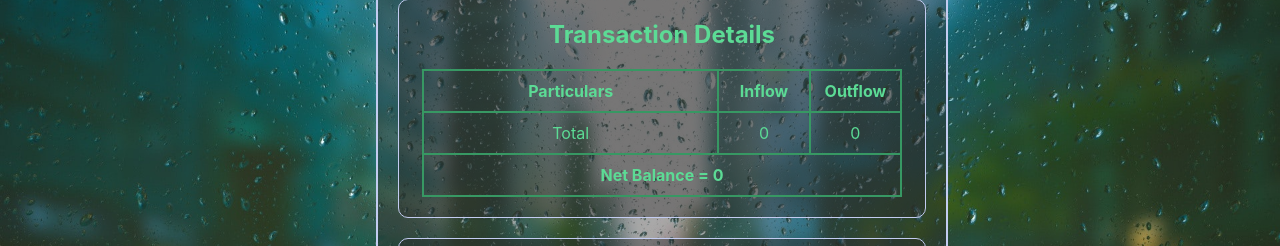
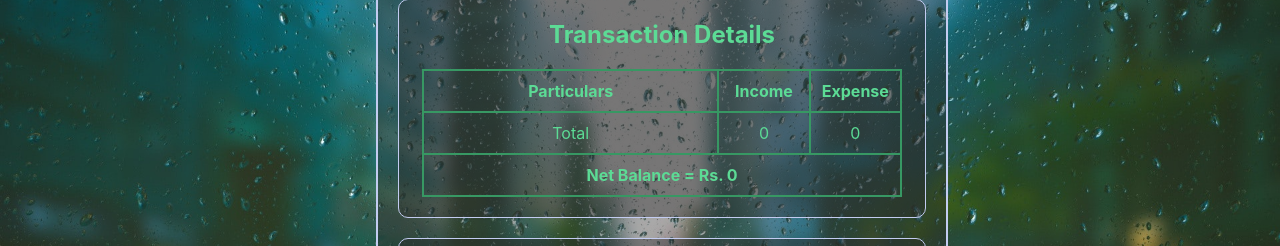
Before and after one commit to m-adnan-farooq/expense-tracker-basic, a React (Create React App) app: page / in a window 1280 px wide. Shown: the part 127-373 px from the top of the page. Built offline with nearby package versions, Linux system fonts and the light colour scheme.

Commit message:
Number Seperator Added

```diff
--- /dev/null
+++ b/src/components/NumberFormat.js
@@ -0,0 +1,12 @@
+
+export const NumberFormat = value =>
+  new Intl.NumberFormat().format(value);
+
+export const NumberFormatRs = value =>
+    new Intl.NumberFormat("en",{
+        style : "currency",
+        currency : "PKR",
+        minimumFractionDigits: 0
+    }).format(value)
+
+console.log(NumberFormatRs(Math.round(123456)));
--- a/src/components/TransactionHistory.js
+++ b/src/components/TransactionHistory.js
@@ -1,7 +1,7 @@
 import React, {useContext} from 'react'
 import GlobalContext from '../GlobalContext';
 import {allTransactions} from '../GlobalContext';
-// import {balanceState} from './Balance'
+import {NumberFormat} from './NumberFormat';
 
 export const TransactionHistory = () => {
 
@@ -34,8 +34,8 @@ export const TransactionHistory = () => {
                 <table>
                     <tr>
                         <th className='particulars-history'>Particulars</th>
-                        <th className='inflow'>Inflow</th>
-                        <th className='outflow'>Outflow</th>
+                        <th className='inflow'>Income</th>
+                        <th className='outflow'>Expense</th>
                     </tr>
                         {thContext[0].map((value, index) =>{
                             // var values = JSON.parse(JSON.stringify(value));
@@ -46,7 +46,7 @@ export const TransactionHistory = () => {
                                             <span>{Object.values(value)[0][0]}</span>
                                             <input className = 'btn1' type = 'button' value = 'Delete' onClick = {()=>{del1(value, index)}}></input>
                                         </td>
-                                        <td className = 'value'>{value => new Intl.NumberFormat("en", {style: "currency", currency: "PKR"}).format(Object.values(value)[0][1])}</td>
+                                        <td className = 'value'>{NumberFormat(((Object.values(value)[0][1])))}</td>
                                         <td className = 'value'></td>
                                     </tr>
                                 )
@@ -59,18 +59,18 @@ export const TransactionHistory = () => {
                                             <input className = 'btn1' type = 'button' value = 'Delete' onClick = {()=>{del1(value, index)}}></input>
                                             </td>
                                         <td className = 'value'></td>
-                                        <td className = 'value'>{Object.values(value)[0][1]}</td>
+                                        <td className = 'value'>{NumberFormat(Object.values(value)[0][1])}</td>
                                     </tr>
                                 )
                             }
                         })}
                         <tr>
                             <td>Total</td>
-                            <td>{income}</td>
-                            <td>{expense}</td>
+                            <td>{NumberFormat(income)}</td>
+                            <td>{NumberFormat(expense)}</td>
                         </tr>
                         <tr>
-                            <td className = 'net-balance' colSpan='3'>Net Balance = {balance}</td>
+                            <td className = 'net-balance' colSpan='3'>Net Balance = Rs. {NumberFormat(balance)}</td>
                         </tr>
                 </table>
             </div>
```
